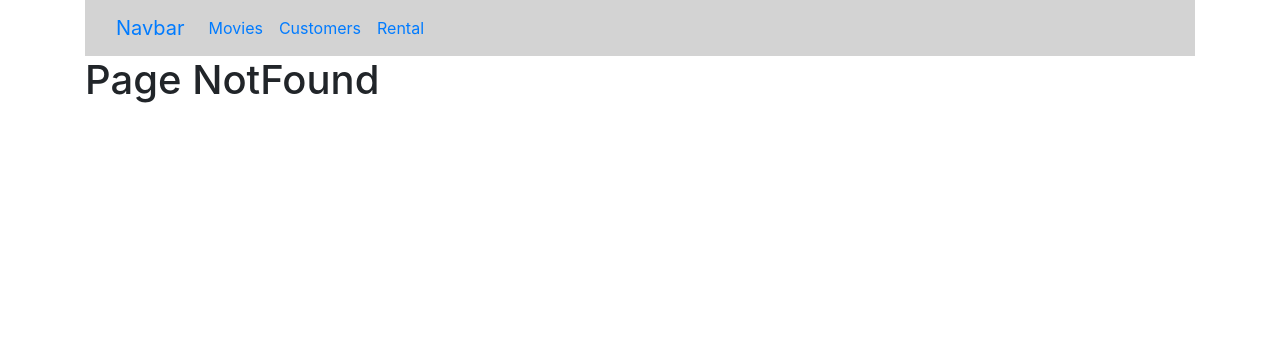
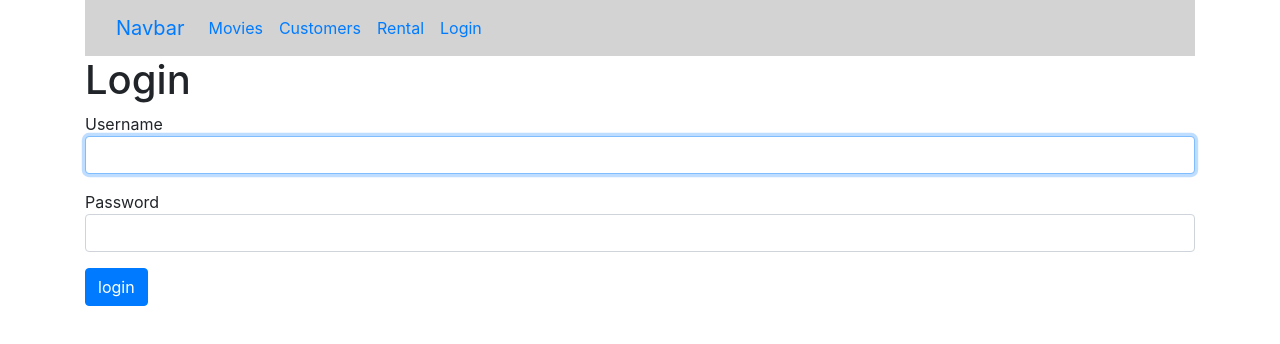
Before and after one commit to sardarshoaib791/vidlyMovies, a React (Create React App) app: page /login in a window 1280 px wide. Before the commit this address led to /not-found. Shown: the top 344 px of the page. Built offline with nearby package versions, Linux system fonts and the light colour scheme.

Commit message:
24th march

```diff
--- a/src/App.js
+++ b/src/App.js
@@ -10,6 +10,7 @@ import MoviesForm from './componets/moviesForm';
 import NotFound from './componets/notFount';
 import Rentals from './componets/rentals';
 import Navebar1 from './componets/navBar1';
+import Login from './componets/login';
 
 
 
@@ -75,6 +76,7 @@ class App extends Component {
                {/* <Movies/> */}
                <Navebar1/>
                <Switch>
+               <Route path="/login" component={Login}></Route>
                <Route path="/movies/:id" component={MoviesForm}></Route>
                <Route path="/movies" component={Movies}></Route>
                <Route path="/customers" component={Customers}></Route>
--- a/src/componets/customers.jsx
+++ b/src/componets/customers.jsx
@@ -1,7 +1,7 @@
 import React from 'react';
 
 const Customers = () => {
-    return ( <h1>custonmers</h1> );
+    return ( <h1>customers</h1> );
 }
 
 export default Customers;
--- /dev/null
+++ b/src/componets/login.jsx
@@ -0,0 +1,55 @@
+import React, { Component } from 'react';
+
+
+
+
+
+
+class Login extends Component {
+    state = {
+        account: { username: "", password: "" }
+    }
+
+    username = React.createRef()
+    componentDidMount() {
+        this.username.current.focus()
+    }
+    handleSubmit = e => {
+        e.preventDefault();
+
+        console.log("submitted")
+    };
+    handleChange = ({currentTarget: input}) => {
+        const account = { ...this.state.account }
+        account[input.name] = input.value
+        this.setState({ account })
+    }
+    render() {
+        const{account} = this.state;
+        return (
+            <div>
+                <h1>Login</h1>
+                <form onSubmit={this.handleSubmit}>
+                    <div className="form-group">
+                        <lable htmlFor="username">Username</lable>
+                        <input
+                            name="username"
+                            ref={this.username} value={account.username}
+                            onChange={this.handleChange} id="username" type="text" className="form-control" />
+                    </div>
+                    <div className="form-group">
+                        <lable htmlFor="password">Password</lable>
+                        <input
+                        value={account.password}
+                        onChange={this.handleChange}
+                            name="password"
+                            id="password" type="text" className="form-control" />
+                    </div>
+                    <button className="btn btn-primary">login</button>
+                </form>
+            </div>
+        );
+    }
+}
+
+export default Login;
--- a/src/componets/navBar1.jsx
+++ b/src/componets/navBar1.jsx
@@ -19,6 +19,9 @@ const Navebar1 = () => {
           <li className="nav-item">
             <NavLink className="nav-link" to="/rentals">Rental</NavLink>
           </li>
+          <li className="nav-item">
+            <NavLink className="nav-link" to="/login">Login</NavLink>
+          </li>
         </ul>
       </div>
     </div>
```
